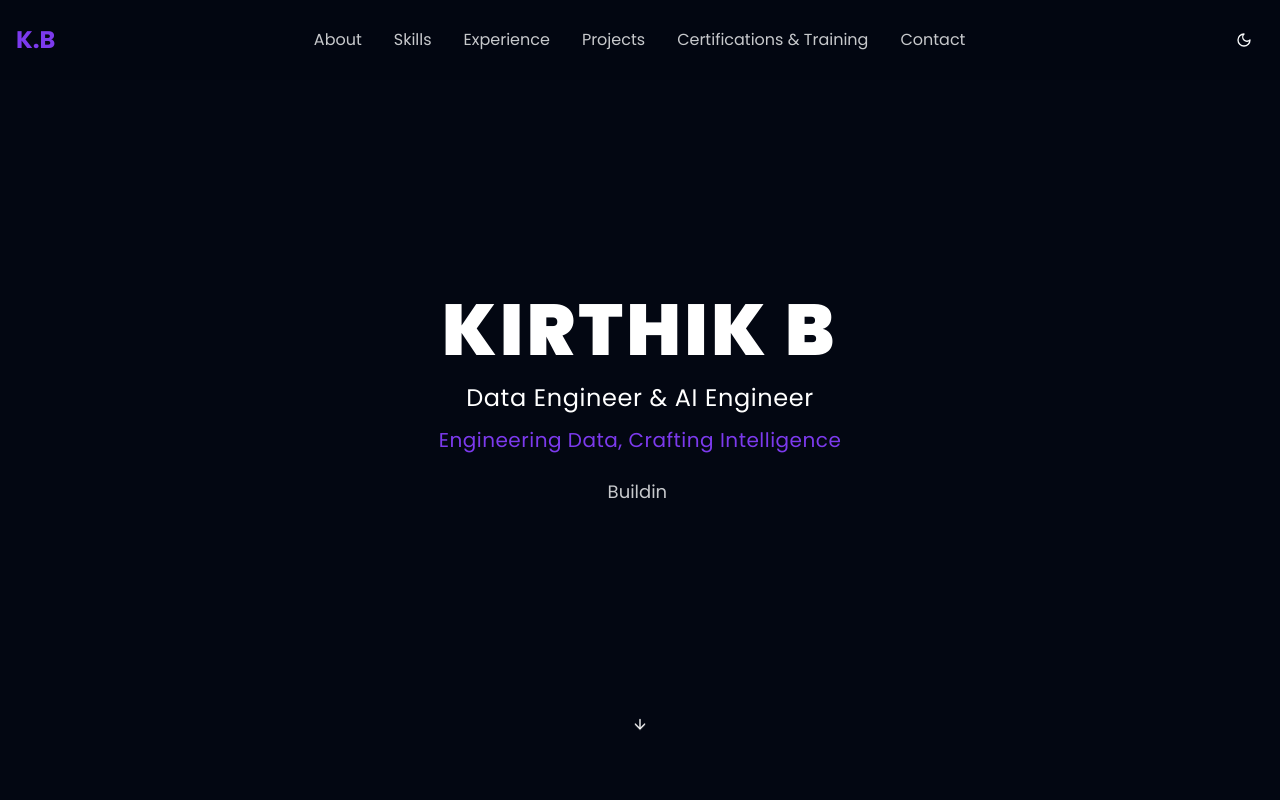
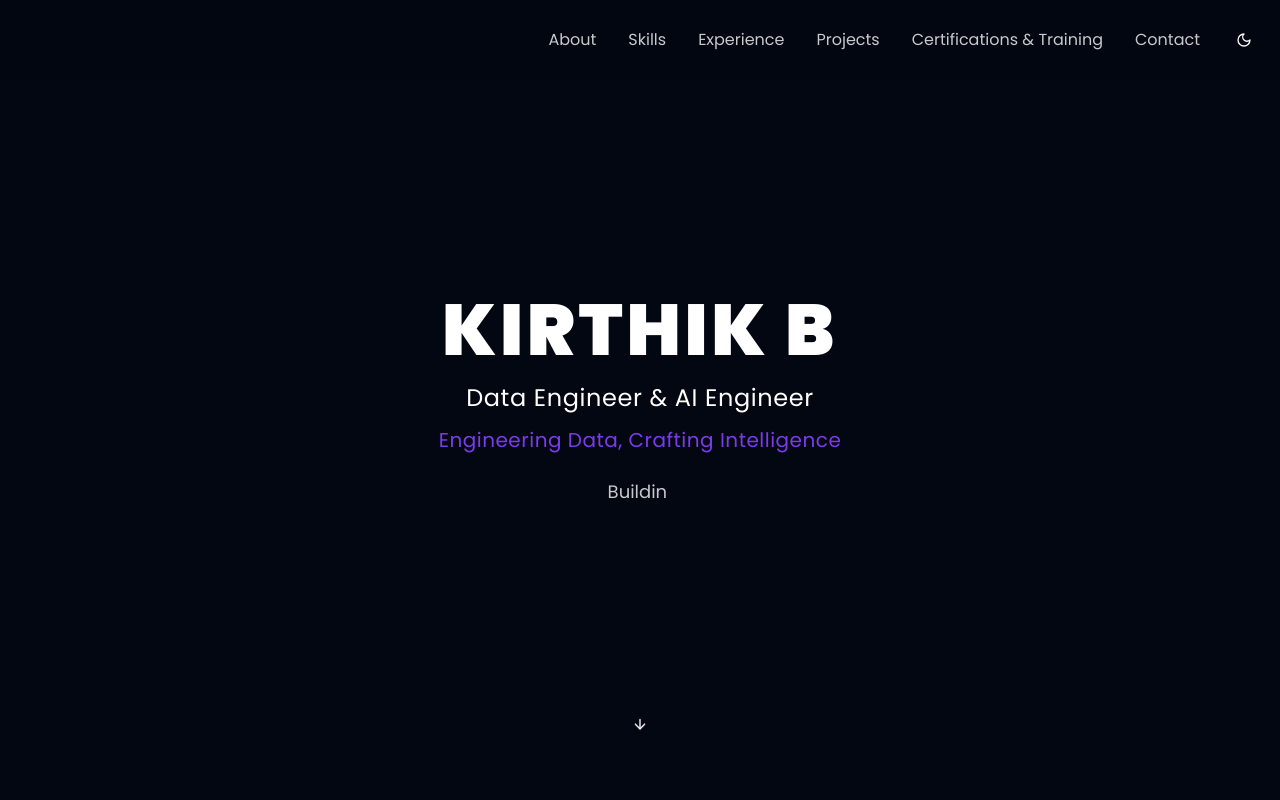
Before and after one commit to kirthik-dev/kirthik-dev.github.io, a React (Vite) app: page / in a window 1280 px wide. Shown: the top 800 px of the page. Built offline with nearby package versions, Linux system fonts and the light colour scheme.

Commit message:
Remove "K.B" from header
Removed "K.B" from the header in `src/components/shared/Header.tsx` and the homepage hero section in `src/components/sections/Hero.tsx`.

```diff
--- a/src/components/shared/Header.tsx
+++ b/src/components/shared/Header.tsx
@@ -40,17 +40,7 @@ export function Header() {
 
   return (
     <header className="fixed top-0 left-0 right-0 z-50 bg-background/80 backdrop-blur-sm">
-      <div className="container mx-auto flex h-20 items-center justify-between px-4">
-        <Link
-          to="hero"
-          spy={true}
-          smooth={true}
-          offset={-70}
-          duration={500}
-          className="cursor-pointer text-2xl font-bold text-primary"
-        >
-          K.B
-        </Link>
+      <div className="container mx-auto flex h-20 items-center justify-end gap-6 px-4">
         <nav className="hidden md:flex items-center space-x-8">
           <NavLinks />
         </nav>
```
